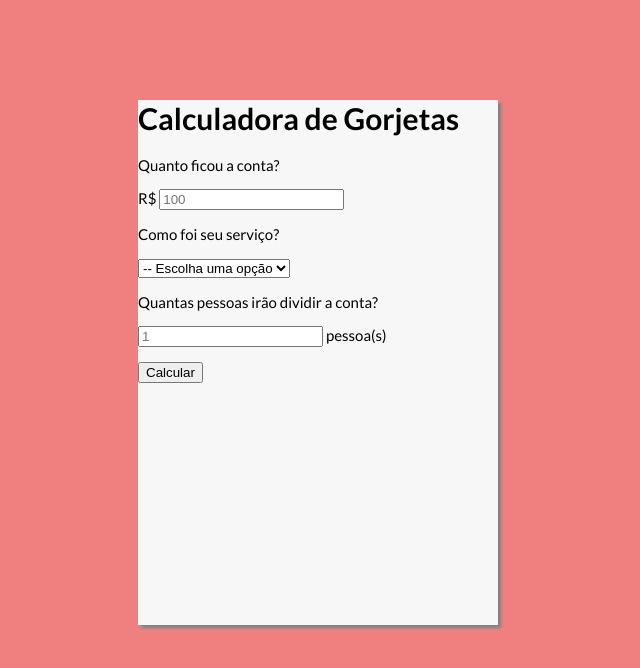
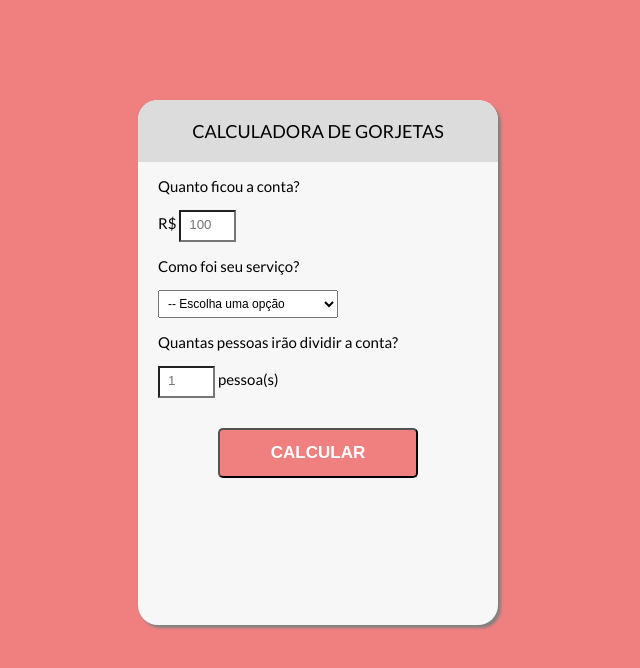
Before and after one commit to flaviorleaodev/calculadora-de-gorjeta, a plain HTML site: page index.html in a window 1280 px wide. Shown: the whole page, without its empty margins (322-962 px from the left). Drawn offline with Linux system fonts and the light colour scheme.

Commit message:
Finalizando style.css

```diff
--- a/index.html
+++ b/index.html
@@ -12,22 +12,22 @@
     <div class="container">
 
         <div>
-            <h1>Calculadora de Gorjetas</h1>
+            <h1 class="title">Calculadora de Gorjetas</h1>
         </div>
 
         <div>
-            <form action="" method="get">
+            <form class="tipsform">
                 <label for="conta">
                     <p>Quanto ficou a conta?</p>
                 </label>
                 <p>
-                    R$ <input type="number" placeholder="100" name="conta" id="conta">
+                    R$ <input type="number" placeholder="100" name="conta" id="conta" class="formInput">
                 </p>
 
                 <label for="servico">
                     <p>Como foi seu serviço?</p>
                 </label>
-                <select name="servico" id="servico">
+                <select name="servico" id="servico" class="formSelect">
                     <option disabled selected value="">-- Escolha uma opção</option>
                     <option value="0.3">30% - Incrível</option>
                     <option value="0.2">20% - Bom</option>
@@ -40,10 +40,10 @@
                     <p>Quantas pessoas irão dividir a conta?</p>
                 </label>
                 <p>
-                    <input type="number" placeholder="1" name="pessoas" id="pessoas"> pessoa(s)
+                    <input type="number" placeholder="1" name="pessoas" id="pessoas" class="formInput"> pessoa(s)
                 </p>
 
-                <button type="submit">Calcular</button>
+                <button type="submit" class="formSubmit">Calcular</button>
             </form>
         </div>
 </div>
--- a/style.css
+++ b/style.css
@@ -19,4 +19,56 @@ body{
     margin: 100px auto;
     background: #f7f7f7;
     box-shadow: 3px 3px 3px gray;
+    border-radius: 20px;
 }
+
+.title{
+    background: var(--tertiary-color);
+    padding: 20px;
+    text-align: center;
+    text-transform: uppercase;
+    font-size: 18px;
+    font-weight: normal;
+    border-top-left-radius: 20px;
+    border-top-right-radius: 20px;
+}
+
+.tipsform{
+    padding-left: 20px;
+    padding-right: 20px;
+}
+
+.formInput{
+    background: white;
+    width: 40px;
+    padding: 5px 5px 8px 8px;
+}
+
+.formInput:focus{
+    border: 3px solid var(--primary-color);
+    outline: none;
+}
+
+.formSelect{
+    width: 180px;
+    padding: 5px;
+    font-size: 12px;
+}
+
+.formSelect:focus{
+    border: 3px solid var(--primary-color);
+    outline: none;
+}
+
+.formSubmit{
+    text-transform: uppercase;
+    font-weight: 700;
+    display: block;
+    margin: 30px auto;
+    background: var(--primary-color);
+    border-radius: 5px;
+    width: 200px;
+    height: 50px;
+    font-size: 17px;
+    color: white;
+}
```
